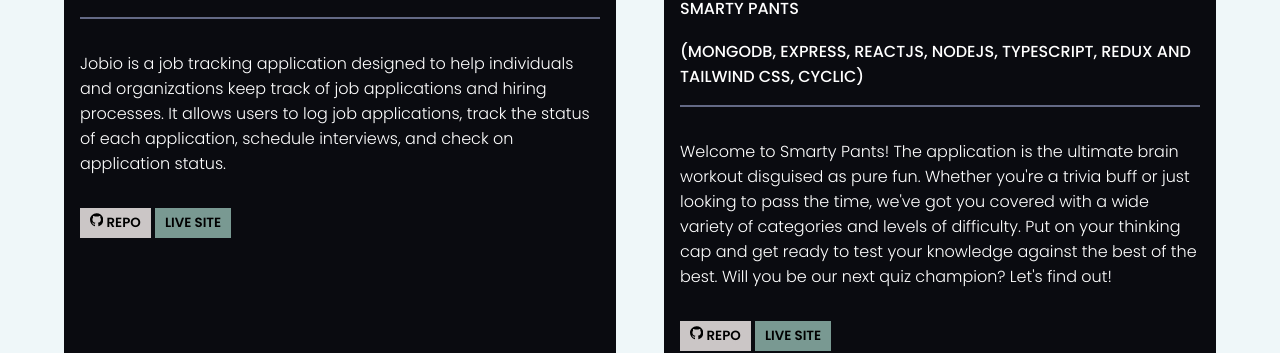
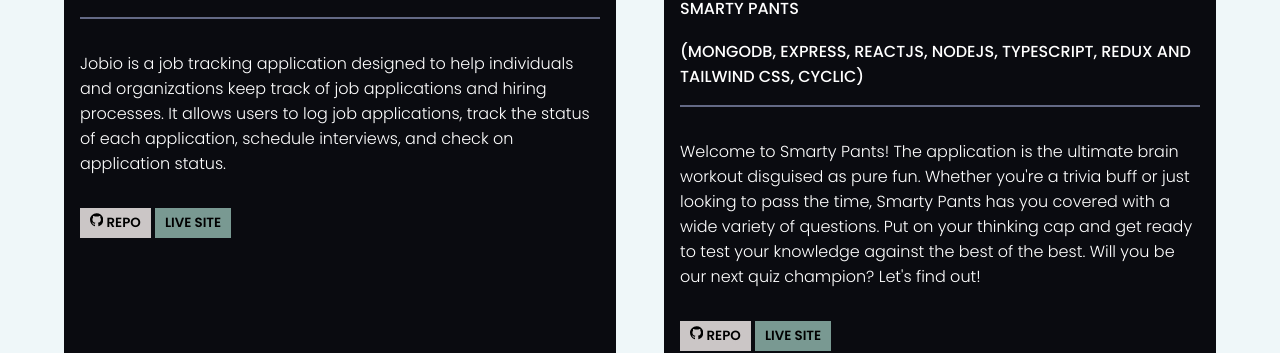
Before and after one commit to mikeyxx/my_portfolio, a React (Create React App) app: page / in a window 1280 px wide. Shown: the part 1458-1811 px from the top of the page. Built offline with nearby package versions, Linux system fonts and the light colour scheme.

Commit message:
Update index.js

```diff
--- a/src/Sections/Projects/index.js
+++ b/src/Sections/Projects/index.js
@@ -55,8 +55,8 @@ const index = () => {
             <p>
               Welcome to Smarty Pants! The application is the ultimate brain
               workout disguised as pure fun. Whether you're a trivia buff or
-              just looking to pass the time, we've got you covered with a wide
-              variety of categories and levels of difficulty. Put on your
+              just looking to pass the time, Smarty Pants has you covered with a wide
+              variety of questions. Put on your
               thinking cap and get ready to test your knowledge against the best
               of the best. Will you be our next quiz champion? Let's find out!
             </p>
```
